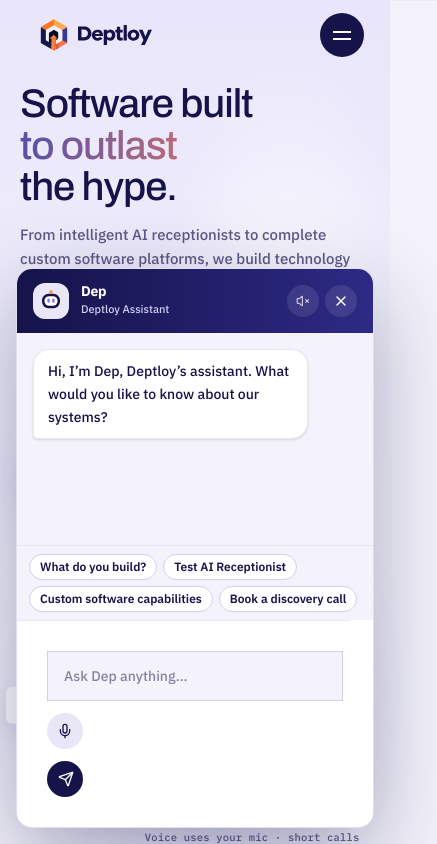
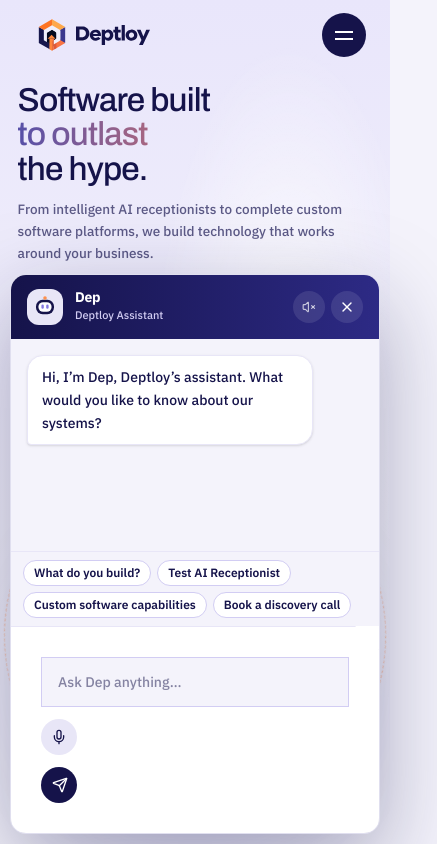
Before and after one commit to deptloy-devs/Deptloy, a Next.js app: page / in a window 390 px wide. Both pictures are taken after a click on the button 338 px from the left and 792 px from the top of the page. Shown: the top 844 px of the page, 437 px wide, since content can reach past the window. Built offline with nearby package versions, Linux system fonts and the light colour scheme; no server answers.

Commit message:
feat(marketing): improve homepage responsiveness across mobile, tablet, and desktop viewports

```diff
--- a/src/app/design.css
+++ b/src/app/design.css
@@ -25,6 +25,7 @@
 html {
   scroll-behavior: smooth;
   scroll-padding-top: 90px;
+  overflow-x: clip;
 }
 
 body {
@@ -33,6 +34,7 @@ body {
   color: var(--deep);
   font: 500 17px/1.6 "IBM Plex Sans", system-ui, -apple-system, sans-serif;
   overflow-x: clip;
+  max-width: 100vw;
 }
 
 h1, h2, h3, h4 {
@@ -73,7 +75,7 @@ button[aria-pressed="true"],
 .wrap {
   max-width: 1280px;
   margin: 0 auto;
-  padding: 0 clamp(20px, 4.5vw, 56px);
+  padding: 0 clamp(16px, 4.5vw, 56px);
 }
 
 main, footer, header {
@@ -629,12 +631,15 @@ h1 span:nth-child(3) b {
 .fc { transition: opacity 0.3s ease; }
 /* On a call they step aside so Dep's captions and face stay clear. */
 .rbwrap.on-call .fc { opacity: 0; pointer-events: none; }
-/* Where there's no free room around Dep, the badges that would bump into something else hide. */
-@media (980px < width < 1200px), (width < 600px) {
+/* Where there's no free room around Dep, the badges that would bump into something else hide gracefully. */
+@media (max-width: 1200px) {
   .fc-a { display: none; }
 }
-@media (width < 600px) {
+@media (max-width: 768px) {
   .fc-c { display: none; }
+}
+@media (max-width: 520px) {
+  .fc-b { display: none; }
 }
 
 /* Interactive Assembly Track - Snappy responsive scroll */
@@ -2726,11 +2731,51 @@ footer a:hover {
   #burger { display: block; }
   header .wrap { height: 70px; justify-content: space-between; }
   .navpill { width: auto; flex: 1; }
-  .hero .wrap { grid-template-columns: 1fr; }
-  .rbwrap { height: 50svh; }
-  .hero { padding-top: 84px; }
-  h1 { font-size: 40px; }
-  .sub { font-size: 15px; margin: 14px 0 18px; }
+  .hero {
+    min-height: auto;
+    padding-top: clamp(84px, 12vw, 108px);
+    padding-bottom: clamp(32px, 5vw, 48px);
+  }
+  .hero .wrap {
+    grid-template-columns: 1fr;
+    gap: clamp(24px, 4vw, 40px);
+  }
+  .hero h1 { font-size: clamp(36px, 6vw, 48px); }
+  .hero .sub { font-size: clamp(14px, 2vw, 16px); margin: 12px 0 20px; }
+  .rbwrap {
+    height: clamp(380px, 52svh, 480px);
+    width: 100%;
+    max-width: 480px;
+    margin: 0 auto;
+  }
+  .bubble {
+    left: 50%;
+    transform: translateX(-50%);
+    top: -8px;
+    max-width: min(290px, 88vw);
+    text-align: center;
+    font-size: 13.5px;
+    padding: 10px 14px;
+  }
+  .talk {
+    left: 50%;
+    transform: translateX(-50%);
+    right: auto;
+    bottom: 10px;
+    align-items: center;
+    width: 100%;
+    max-width: 340px;
+  }
+  .dep-call-row {
+    justify-content: center;
+    flex-wrap: wrap;
+    gap: 8px;
+    width: 100%;
+  }
+  .dep-note {
+    text-align: center;
+    width: 100%;
+  }
 
   .svc, .cmp, .story, .final .wrap, .tiles, .mods, .ab {
     grid-template-columns: 1fr;
@@ -2771,20 +2816,98 @@ footer a:hover {
   .ps::before { top: 14px; left: 14px; }
   footer .wrap { grid-template-columns: 1fr; }
 
+  /* Assembly Track - Clear fixed navbar & responsive tabs */
+  .stage {
+    padding-top: clamp(82px, 12svh, 102px);
+    padding-bottom: 20px;
+  }
+  .stage h2 {
+    font-size: clamp(20px, 4.6vw, 32px);
+    max-width: 18em;
+    padding: 0 14px;
+    margin: 0 auto 10px;
+  }
+  .phase {
+    display: flex;
+    gap: 6px;
+    justify-content: center;
+    flex-wrap: wrap;
+    max-width: 100%;
+    padding: 0 10px;
+    margin-bottom: clamp(14px, 3svh, 28px);
+  }
+  .phase span {
+    font-size: clamp(9px, 2.3vw, 11px);
+    padding: 5px 8px;
+    white-space: nowrap;
+  }
+  .console {
+    width: min(1040px, calc(100vw - 20px));
+  }
   .hc {
     grid-template-columns: 1fr;
     padding: 11px;
     height: auto;
-    min-height: 110px;
+    min-height: 105px;
     font-size: 10.5px;
   }
   .hc .ill, .hide-m { display: none; }
-  .asm-grid { gap: 30px 22px; }
-  .hc h4 { font-size: 13px; }
-  .stage h2 { font-size: 24px; }
-  .phase span { font-size: 11px; padding: 6px 10px; }
-  .stage { padding-top: 70px; }
+  .asm-grid { gap: 16px 14px; }
+  .hc h4 { font-size: 12.5px; }
   .hc h4 em { display: none; }
+}
+
+@media (max-width: 640px) {
+  .hero h1 {
+    font-size: clamp(32px, 8.5vw, 40px);
+    margin-bottom: 12px;
+  }
+  .hero .sub {
+    font-size: 13.5px;
+    margin-bottom: 18px;
+  }
+  .hero .cta {
+    flex-direction: column;
+    align-items: stretch;
+    gap: 10px;
+  }
+  .hero .cta .btn {
+    width: 100%;
+    justify-content: center;
+    text-align: center;
+  }
+  .hero .cta a:last-child {
+    text-align: center;
+    margin: 4px 0 0;
+  }
+  .fc-b { display: none; }
+  .disc { width: min(84%, 330px); }
+  .rbwrap { height: 380px; }
+}
+
+@media (max-width: 360px) {
+  .hero h1 {
+    font-size: 28px;
+  }
+  .rbwrap {
+    height: 350px;
+  }
+  .bubble {
+    max-width: 240px;
+    font-size: 12px;
+    padding: 8px 10px;
+  }
+  .phase span {
+    font-size: 8px;
+    padding: 4px 6px;
+  }
+  .hc {
+    padding: 8px;
+    min-height: 92px;
+  }
+  .asm-grid {
+    gap: 10px 8px;
+  }
 }
 
 /* Shared architecture visualization for methodology and solution blueprints. */
--- a/src/components/marketing/DepChat.tsx
+++ b/src/components/marketing/DepChat.tsx
@@ -200,16 +200,16 @@ export function DepChatProvider({ children }: { children: React.ReactNode }) {
     <DepChatContext.Provider value={{ isOpen, openChat, closeChat }}>
       {children}
 
-      {/* Floating launcher button in bottom right */}
+      {/* Floating launcher button in bottom right - responsive sizing for mobile/desktop */}
       <button
         onClick={() => setIsOpen((prev) => !prev)}
         aria-label="Chat with Dep"
         className={cn(
-          "fixed right-5 bottom-5 w-16 h-16 rounded-full bg-[#15134a] text-white shadow-2xl z-[70] grid place-items-center cursor-pointer transition-all duration-300 hover:scale-105 hover:bg-[#fd9150] hover:text-[#15134a]",
+          "fixed right-3.5 sm:right-5 bottom-3.5 sm:bottom-5 w-12 h-12 sm:w-14 sm:h-14 rounded-full bg-[#15134a] text-white shadow-2xl z-[70] grid place-items-center cursor-pointer transition-all duration-300 hover:scale-105 hover:bg-[#fd9150] hover:text-[#15134a]",
           isOpen ? "scale-90 opacity-0 pointer-events-none" : "scale-100 opacity-100"
         )}
       >
-        <svg width="34" height="34" viewBox="0 0 40 40" fill="none">
+        <svg className="w-6 h-6 sm:w-8 sm:h-8" viewBox="0 0 40 40" fill="none">
           <rect x="5" y="8" width="30" height="24" rx="11" fill="#f7f5ff" />
           <rect x="9" y="12" width="22" height="16" rx="8" fill="#15134a" />
           <rect x="14" y="16" width="4" height="7" rx="2" fill="#bfe3f5" />
@@ -218,12 +218,12 @@ export function DepChatProvider({ children }: { children: React.ReactNode }) {
         </svg>
       </button>
 
-      {/* Chat Slide-up Modal Dialog */}
+      {/* Chat Slide-up Modal Dialog - full responsive adaptation */}
       <div
         role="dialog"
         aria-label="Chat with Dep"
         className={cn(
-          "fixed right-4 sm:right-6 bottom-4 sm:bottom-6 w-[380px] max-w-[calc(100vw-2rem)] h-[min(560px,calc(100svh-40px))] bg-white rounded-2xl shadow-[0_30px_90px_rgba(21,19,74,0.35)] border border-[rgba(87,80,168,0.18)] z-[75] flex flex-col overflow-hidden transition-all duration-400 ease-[cubic-bezier(0.2,0.8,0.2,1)] origin-bottom-right",
+          "fixed right-2.5 sm:right-6 bottom-2.5 sm:bottom-6 w-[380px] max-w-[calc(100vw-1.25rem)] h-[min(560px,calc(100svh-24px))] bg-white rounded-2xl shadow-[0_30px_90px_rgba(21,19,74,0.35)] border border-[rgba(87,80,168,0.18)] z-[75] flex flex-col overflow-hidden transition-all duration-400 ease-[cubic-bezier(0.2,0.8,0.2,1)] origin-bottom-right",
           isOpen ? "opacity-100 scale-100 pointer-events-auto" : "opacity-0 scale-95 pointer-events-none translate-y-6"
         )}
       >
--- a/src/components/marketing/FeaturedSolutions.tsx
+++ b/src/components/marketing/FeaturedSolutions.tsx
@@ -90,13 +90,13 @@ export function FeaturedSolutions() {
             {/* Miniature Healthcare Application Interface Mockup */}
             <div className="my-5 bg-[#f8fafc] border border-slate-200/80 rounded-xl p-3 sm:p-3.5 shadow-inner">
               {/* Mini Clinic Topbar */}
-              <div className="flex items-center justify-between pb-2.5 border-b border-slate-200 text-[10.5px] font-mono">
+              <div className="flex flex-wrap items-center justify-between gap-1 pb-2 border-b border-slate-200 text-[10.5px] font-mono">
                 <div className="flex items-center gap-1.5 font-bold text-slate-800">
-                  <Activity size={12} className="text-[var(--lav)]" />
+                  <Activity size={12} className="text-[var(--lav)] shrink-0" />
                   <span>CareOS · Clinic 2B</span>
                 </div>
                 <div className="flex items-center gap-2 text-[9.5px] text-slate-500">
-                  <span>Dr. Vance · Room 4</span>
+                  <span className="hidden xs:inline">Dr. Vance</span>
                   <span className="text-emerald-600 font-semibold">● 100% Staffed</span>
                 </div>
               </div>
@@ -175,13 +175,13 @@ export function FeaturedSolutions() {
             </div>
 
             {/* Action CTA Link */}
-            <div className="pt-2 border-t border-[var(--mist)] flex items-center justify-between">
-              <span className="text-xs text-[var(--mute)]">
+            <div className="pt-3 mt-1 border-t border-[var(--mist)] flex flex-col sm:flex-row sm:items-center justify-between gap-2">
+              <span className="text-[11.5px] sm:text-xs text-[var(--mute)]">
                 EMR sync · Staff scheduling · Patient intake
               </span>
               <Link
                 href="/projects/care-network"
-                className="inline-flex items-center gap-1.5 text-xs font-mono font-bold uppercase tracking-wider text-[var(--pur)] group-hover:text-[var(--deep)] transition-colors"
+                className="inline-flex items-center gap-1.5 text-xs font-mono font-bold uppercase tracking-wider text-[var(--pur)] group-hover:text-[var(--deep)] transition-colors shrink-0"
               >
                 <span>Explore Healthcare Solution</span>
                 <ArrowRight size={13} className="transition-transform duration-200 group-hover:translate-x-1" />
@@ -216,13 +216,13 @@ export function FeaturedSolutions() {
             {/* Miniature Logistics Application Interface Mockup */}
             <div className="my-5 bg-[#0f172a] text-slate-200 border border-slate-800 rounded-xl p-3 sm:p-3.5 shadow-inner">
               {/* Mini Dispatch Topbar */}
-              <div className="flex items-center justify-between pb-2.5 border-b border-slate-800 text-[10.5px] font-mono">
+              <div className="flex flex-wrap items-center justify-between gap-1 pb-2 border-b border-slate-800 text-[10.5px] font-mono">
                 <div className="flex items-center gap-1.5 font-bold text-white">
-                  <Truck size={12} className="text-[var(--or)]" />
-                  <span>FleetHub · Metro North Dispatch</span>
+                  <Truck size={12} className="text-[var(--or)] shrink-0" />
+                  <span className="truncate">FleetHub · Metro North</span>
                 </div>
                 <div className="flex items-center gap-2 text-[9.5px] text-slate-400">
-                  <span>8 Active Drivers</span>
+                  <span className="hidden xs:inline">8 Active Drivers</span>
                   <span className="text-emerald-400 font-semibold">● 98.4% On-Time</span>
                 </div>
               </div>
@@ -320,13 +320,13 @@ export function FeaturedSolutions() {
             </div>
 
             {/* Action CTA Link */}
-            <div className="pt-2 border-t border-[var(--mist)] flex items-center justify-between">
-              <span className="text-xs text-[var(--mute)]">
+            <div className="pt-3 mt-1 border-t border-[var(--mist)] flex flex-col sm:flex-row sm:items-center justify-between gap-2">
+              <span className="text-[11.5px] sm:text-xs text-[var(--mute)]">
                 Live dispatch · Telemetry · Driver updates
               </span>
               <Link
                 href="/projects/field-operations"
-                className="inline-flex items-center gap-1.5 text-xs font-mono font-bold uppercase tracking-wider text-[var(--or)] group-hover:text-[var(--deep)] transition-colors"
+                className="inline-flex items-center gap-1.5 text-xs font-mono font-bold uppercase tracking-wider text-[var(--or)] group-hover:text-[var(--deep)] transition-colors shrink-0"
               >
                 <span>Explore Logistics Solution</span>
                 <ArrowRight size={13} className="transition-transform duration-200 group-hover:translate-x-1" />
--- a/src/components/marketing/SimpleFinalCta.tsx
+++ b/src/components/marketing/SimpleFinalCta.tsx
@@ -9,15 +9,15 @@ export function SimpleFinalCta() {
     <section
       className="relative"
       style={{
-        paddingTop: "clamp(48px, 5.5vw, 76px)",
-        paddingBottom: "clamp(48px, 5.5vw, 76px)",
+        paddingTop: "clamp(36px, 5vw, 68px)",
+        paddingBottom: "clamp(36px, 5vw, 68px)",
       }}
     >
       <div className="wrap">
         <div
-          className="bg-[var(--deep)] text-white p-8 sm:p-12 lg:p-14 relative overflow-hidden shadow-[0_25px_60px_rgba(21,19,74,0.3)]"
+          className="bg-[var(--deep)] text-white p-5 sm:p-10 lg:p-14 relative overflow-hidden shadow-[0_25px_60px_rgba(21,19,74,0.3)] rounded-2xl"
           style={{
-            clipPath: "polygon(0 0, calc(100% - 32px) 0, 100% 32px, 100% 100%, 0 100%)",
+            clipPath: "polygon(0 0, calc(100% - 24px) 0, 100% 24px, 100% 100%, 0 100%)",
             border: "1px solid rgba(132, 120, 224, 0.4)",
           }}
         >
@@ -31,48 +31,48 @@ export function SimpleFinalCta() {
           />
 
           <div className="relative z-10 max-w-3xl">
-            <span className="text-xs font-mono font-bold uppercase tracking-wider text-[var(--peri)]">
+            <span className="text-[11px] sm:text-xs font-mono font-bold uppercase tracking-wider text-[var(--peri)]">
               Build With Us
             </span>
-            <h2 className="text-3xl sm:text-5xl font-extrabold text-white tracking-tight mt-3 mb-4 leading-tight">
+            <h2 className="text-2xl sm:text-4xl lg:text-5xl font-extrabold text-white tracking-tight mt-2.5 mb-3.5 leading-tight">
               Every business works differently.{" "}
               <span className="text-[var(--peri)]">Your software should too.</span>
             </h2>
-            <p className="text-base sm:text-lg text-[#cfd2ee] leading-relaxed max-w-2xl mb-8">
+            <p className="text-sm sm:text-base lg:text-lg text-[#cfd2ee] leading-relaxed max-w-2xl mb-6 sm:mb-8">
               Tell us what slows your team down. We&apos;ll help you design a system that makes everything work together.
             </p>
 
-            <div className="flex flex-col sm:flex-row gap-4 items-stretch sm:items-center">
+            <div className="flex flex-col sm:flex-row gap-3 sm:gap-4 items-stretch sm:items-center">
               <Link
                 href="/contact#appointment"
-                className="btn flex items-center justify-center gap-2"
+                className="btn flex items-center justify-center gap-2 text-center"
                 style={{ background: "var(--or)", color: "var(--deep)", fontWeight: 700 }}
               >
-                <Calendar className="w-4 h-4" />
+                <Calendar className="w-4 h-4 shrink-0" />
                 <span>Book a Discovery Call</span>
               </Link>
               <Link
                 href="/contact"
-                className="btn ghost flex items-center justify-center gap-2"
+                className="btn ghost flex items-center justify-center gap-2 text-center"
                 style={{
                   color: "#fff",
                   borderColor: "rgba(255, 255, 255, 0.3)",
                   background: "rgba(255, 255, 255, 0.05)",
                 }}
               >
-                <MessageSquare className="w-4 h-4" />
+                <MessageSquare className="w-4 h-4 shrink-0" />
                 <span>Tell Us About Your Project</span>
               </Link>
             </div>
 
-            <div className="mt-8 pt-6 border-t border-white/10 flex flex-wrap items-center gap-6 text-xs font-mono text-[#cfd2ee]">
+            <div className="mt-6 sm:mt-8 pt-5 sm:pt-6 border-t border-white/10 flex flex-wrap items-center gap-x-4 gap-y-2 text-xs font-mono text-[#cfd2ee]">
               <span className="flex items-center gap-1.5">
-                <span className="w-2 h-2 rounded-full bg-[#3ccf91]"></span>
+                <span className="w-1.5 h-1.5 rounded-full bg-[#3ccf91] shrink-0"></span>
                 Direct scope with principal engineers
               </span>
-              <span>•</span>
+              <span className="hidden sm:inline opacity-30">•</span>
               <span>Zero sales pressure</span>
-              <span>•</span>
+              <span className="hidden sm:inline opacity-30">•</span>
               <span>Fixed milestones &amp; deliverables</span>
             </div>
           </div>
```
